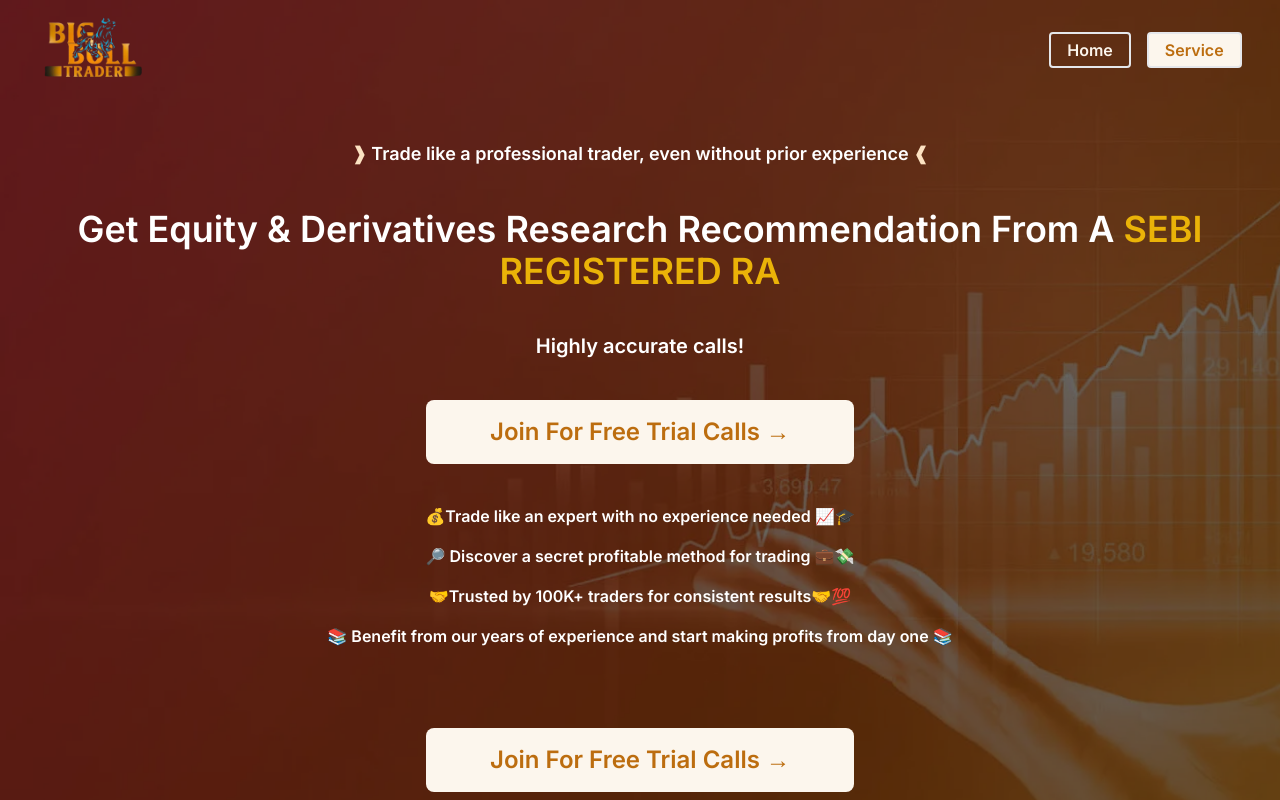
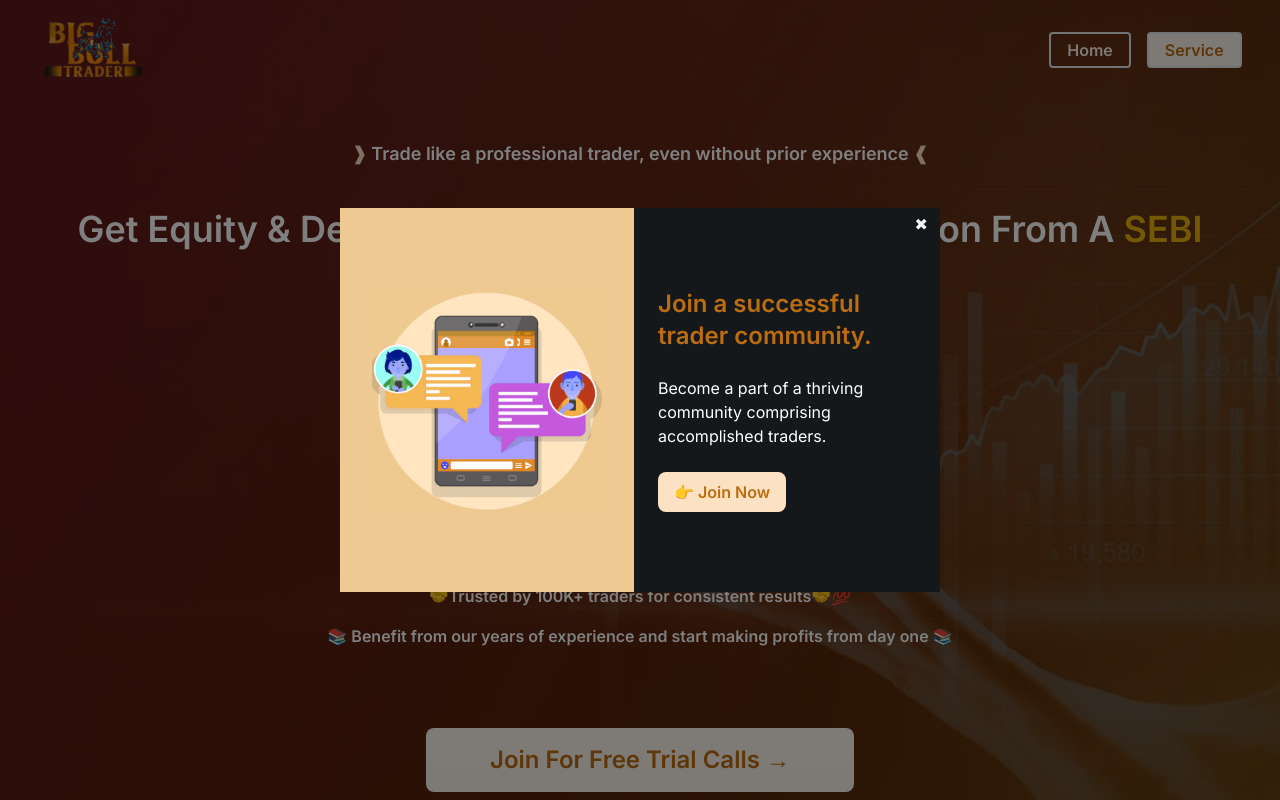
Before and after one commit to Paddyislw/big-bull-academy, a Next.js app: page / in a window 1280 px wide. Shown: the top 800 px of the page. Built offline with nearby package versions, Linux system fonts and the light colour scheme; no server answers.

Commit message:
Update page.js

```diff
--- a/app/page.js
+++ b/app/page.js
@@ -44,7 +44,7 @@
       <Testimonail />
       <FAQSection />
       <Footer />
-      <Popover showModal={false} setShowModal={setShowModal}/>
+      <Popover showModal={showModal} setShowModal={setShowModal}/>
     </div>
   );
 };
```
